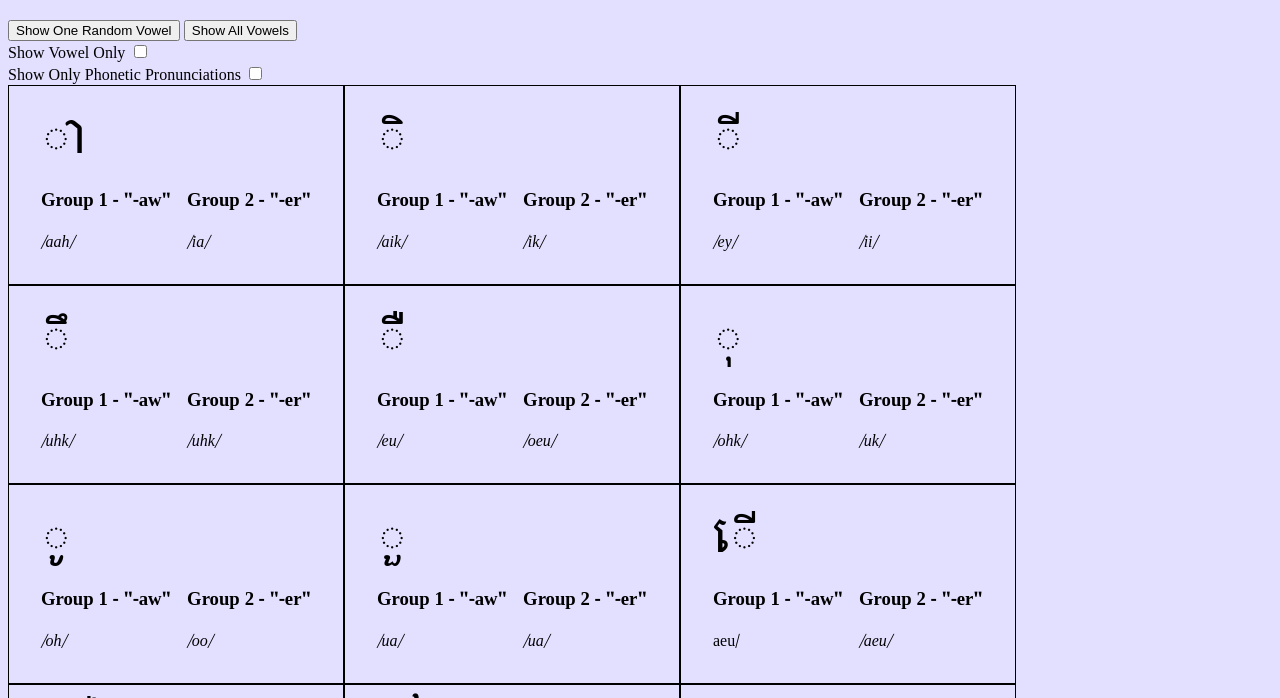
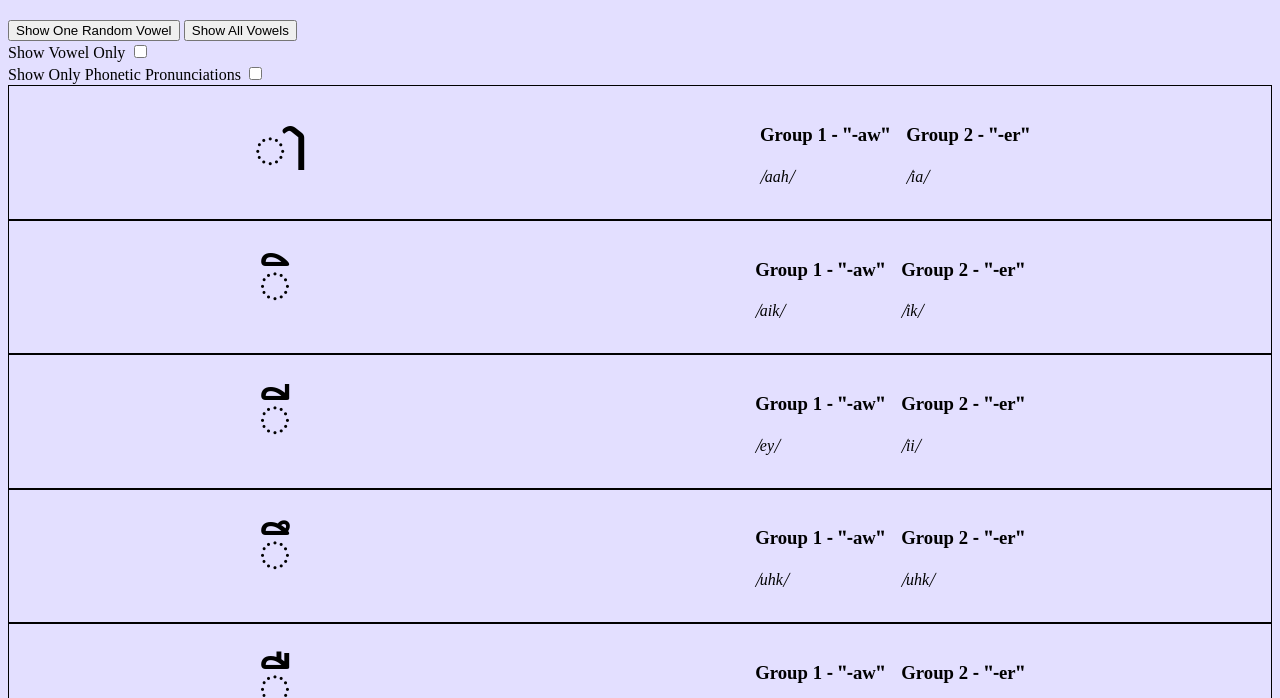
Before and after one commit to brandonnhem/learn-khmer-vowels, a plain HTML site: page index.html in a window 1280 px wide. Shown: the part 54-752 px from the top of the page. Drawn offline with Linux system fonts and the light colour scheme.

Commit message:
Added min screen-size for responsive style

```diff
--- a/index.html
+++ b/index.html
@@ -51,6 +51,28 @@
             .phonetic {
                 font-style: italic;
             }
+
+            @media (min-width: 480px) {
+                .body-wrap {
+                    display: flex;
+                    flex-direction: column;
+                }
+
+                .vowel-wrap {
+                    display: flex;
+                    justify-content: space-around;
+                }
+
+                .phonetic-groups {
+                    padding-left: 2rem;
+                }
+
+                .vowel
+                {
+                    font-size: 4rem;
+                }
+            }
+
         </style>
     </head>
     <body>
```
